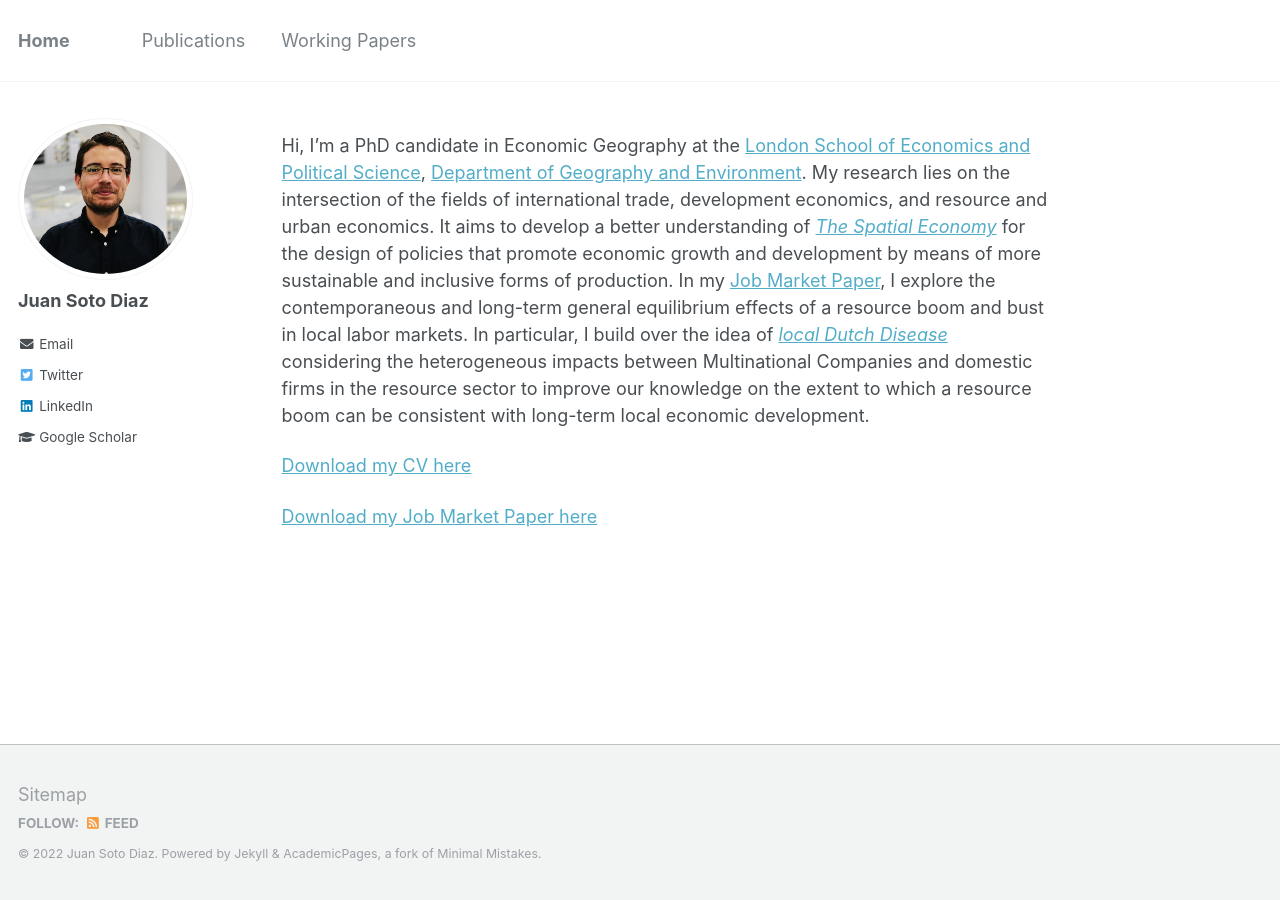
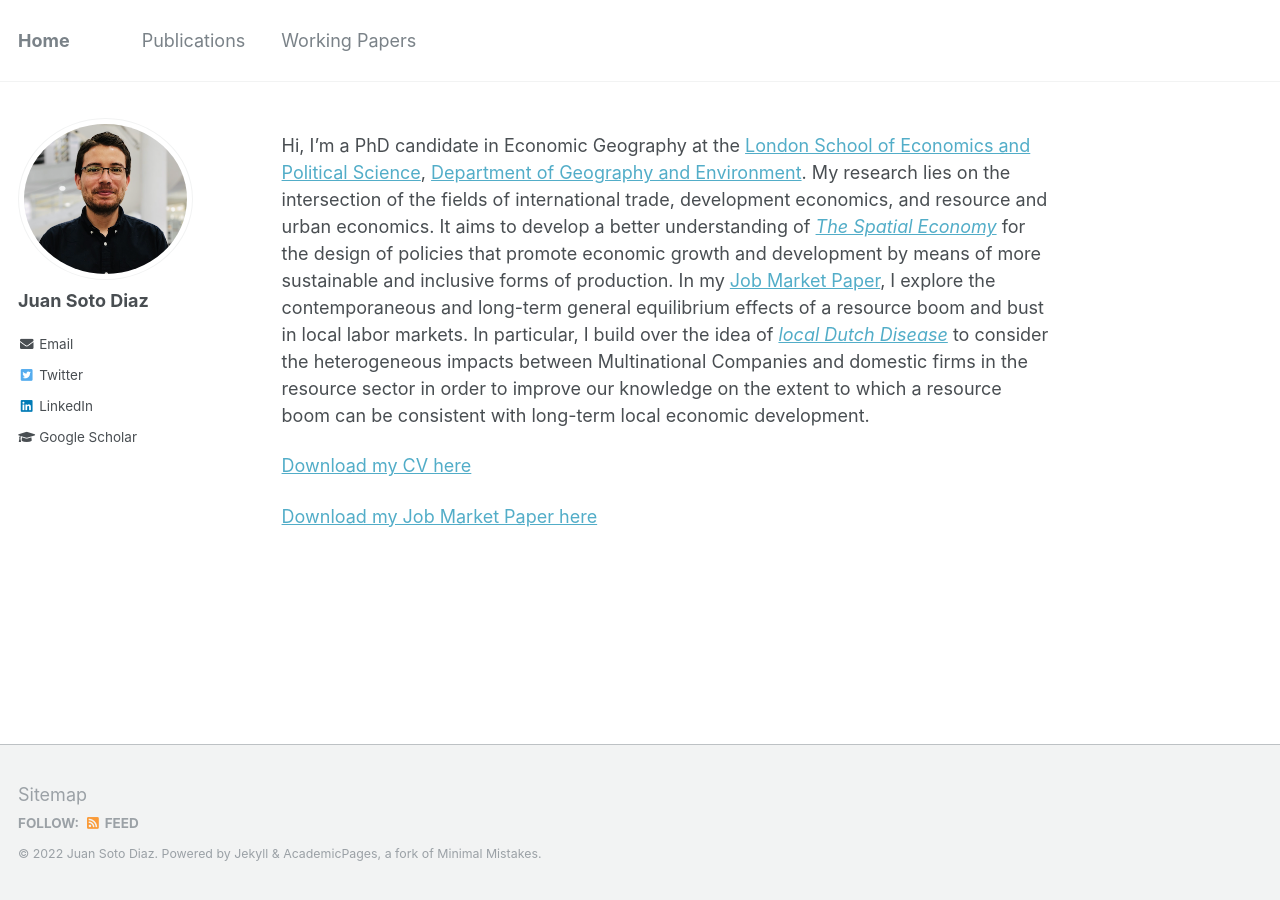
Before and after one commit to pedrofierroz87/pedrofierroz87.github.io, a Jekyll site: the page built from _pages/about.md, in a window 1280 px wide. Built offline with Jekyll 4.4.1, drawn with Linux system fonts in a browser that asks for light colours.

Commit message:
Update about.md

```diff
--- a/_pages/about.md
+++ b/_pages/about.md
@@ -8,7 +8,7 @@ redirect_from:
   - /about.html
 ---
 
-Hi, I'm a PhD candidate in Economic Geography at the [London School of Economics and Political Science](https://lse.ac.uk), [Department of Geography and Environment](https://www.lse.ac.uk/geography-and-environment). My research lies on the intersection of the fields of international trade, development economics, and resource and urban economics. It aims to develop a better understanding of [<i>The Spatial Economy</i>](https://www.aeaweb.org/articles?id=10.1257/jel.20181414) for the design of policies that promote economic growth and development by means of more sustainable and inclusive forms of production. In my [Job Market Paper](https://onlinelibrary.wiley.com/doi/epdf/10.1111/jors.12269), I explore the contemporaneous and long-term general equilibrium effects of a resource boom and bust in local labor markets. In particular, I build over the idea of [<i>local Dutch Disease</i>](https://academic.oup.com/restud/article-abstract/85/2/695/4055596) considering the heterogeneous impacts between Multinational Companies and domestic firms in the resource sector to improve our knowledge on the extent to which a resource boom can be consistent with long-term local economic development.
+Hi, I'm a PhD candidate in Economic Geography at the [London School of Economics and Political Science](https://lse.ac.uk), [Department of Geography and Environment](https://www.lse.ac.uk/geography-and-environment). My research lies on the intersection of the fields of international trade, development economics, and resource and urban economics. It aims to develop a better understanding of [<i>The Spatial Economy</i>](https://www.aeaweb.org/articles?id=10.1257/jel.20181414) for the design of policies that promote economic growth and development by means of more sustainable and inclusive forms of production. In my [Job Market Paper](https://onlinelibrary.wiley.com/doi/epdf/10.1111/jors.12269), I explore the contemporaneous and long-term general equilibrium effects of a resource boom and bust in local labor markets. In particular, I build over the idea of [<i>local Dutch Disease</i>](https://academic.oup.com/restud/article-abstract/85/2/695/4055596) to consider the heterogeneous impacts between Multinational Companies and domestic firms in the resource sector in order to improve our knowledge on the extent to which a resource boom can be consistent with long-term local economic development.
 
 [Download my CV here](https://onlinelibrary.wiley.com/doi/epdf/10.1111/jors.12269)
 
```
